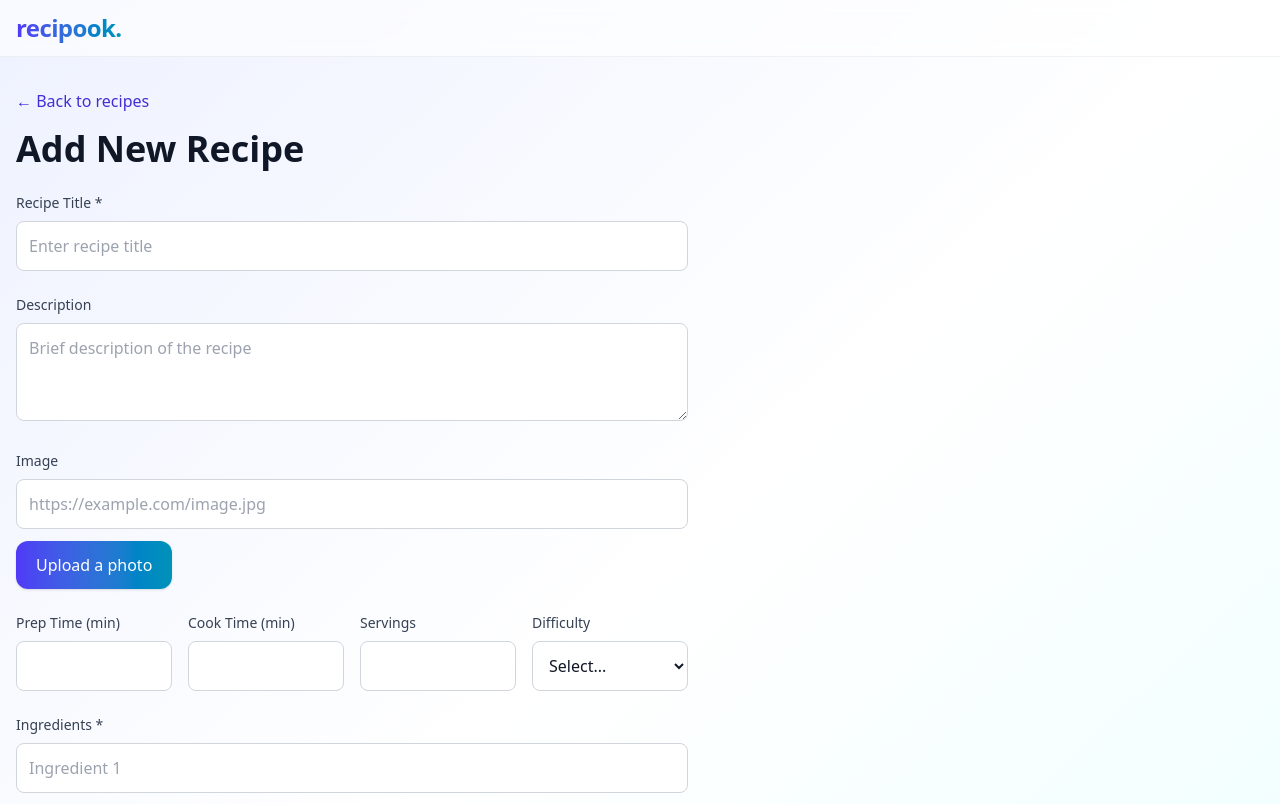
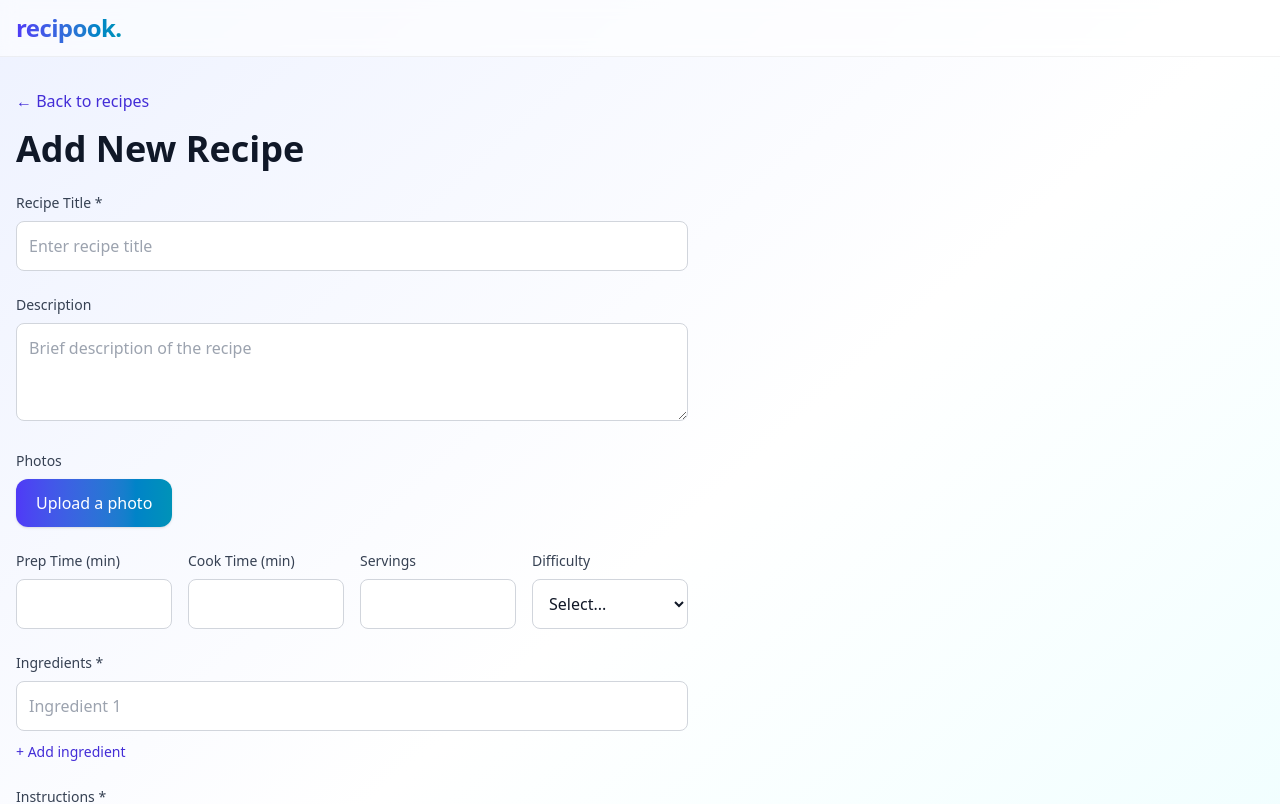
Before and after one commit to maxbulger/recipe-app, a Next.js app: page /recipes/new in a window 1280 px wide. Shown: the top 804 px of the page. Built offline with nearby package versions, Linux system fonts and the light colour scheme.

Commit message:
feat(upload): use Vercel Blob in production (fallback to disk in dev); remove image URL inputs and present only 'Upload a photo' CTA; iOS presents Camera or Photo Library

```diff
--- a/package.json
+++ b/package.json
@@ -14,6 +14,7 @@
   },
   "dependencies": {
     "@prisma/client": "^6.16.2",
+    "@vercel/blob": "^0.27.0",
     "next": "15.5.3",
     "prisma": "^6.16.2",
     "react": "19.1.0",
--- a/src/app/api/upload/route.ts
+++ b/src/app/api/upload/route.ts
@@ -2,6 +2,7 @@ import { NextRequest, NextResponse } from 'next/server'
 import { writeFile, mkdir } from 'fs/promises'
 import path from 'node:path'
 import { randomUUID } from 'node:crypto'
+import { put } from '@vercel/blob'
 
 const DEFAULT_MAX_SIZE = 5 * 1024 * 1024 // 5MB
 const ALLOWED_MIME = new Set([
@@ -49,17 +50,26 @@ export async function POST(request: NextRequest) {
     const arrayBuffer = await file.arrayBuffer()
     const buffer = Buffer.from(arrayBuffer)
 
+    const safeExt = EXT_FROM_MIME[file.type] || 'bin'
+    const filename = `${Date.now()}-${randomUUID()}.${safeExt}`
+
+    const token = process.env.BLOB_READ_WRITE_TOKEN || process.env.VERCEL_BLOB_RW_TOKEN
+    if (token) {
+      // Store in Vercel Blob (public)
+      const blob = await put(`uploads/${filename}`, file, {
+        access: 'public',
+        token,
+        contentType: file.type,
+      })
+      return NextResponse.json({ url: blob.url })
+    }
+
+    // Fallback to local disk (dev)
     const uploadDir = path.join(process.cwd(), 'public', 'uploads')
     await mkdir(uploadDir, { recursive: true })
-
-    const safeExt = EXT_FROM_MIME[file.type] || 'bin'
-    const filename = `${Date.now()}-${randomUUID()}.${safeExt}`
     const filepath = path.join(uploadDir, filename)
-
     await writeFile(filepath, buffer)
-
-    const url = `/uploads/${filename}`
-    return NextResponse.json({ url })
+    return NextResponse.json({ url: `/uploads/${filename}` })
   } catch (error) {
     console.error('Upload failed:', error)
     return NextResponse.json({ error: 'Upload failed' }, { status: 500 })
--- a/src/app/recipes/[id]/edit/page.tsx
+++ b/src/app/recipes/[id]/edit/page.tsx
@@ -281,19 +281,10 @@ export default function EditRecipePage({ params }: EditRecipePageProps) {
         </div>
 
         <div>
-          <label htmlFor="imageUrl" className="block text-sm font-medium text-gray-700 mb-2">
-            Image
+          <label className="block text-sm font-medium text-gray-700 mb-2">
+            Photos
           </label>
           <div className="space-y-3">
-            <input
-              type="url"
-              id="imageUrl"
-              value={formData.imageUrl}
-              onChange={(e) => setFormData(prev => ({ ...prev, imageUrl: e.target.value }))}
-              disabled={uploading}
-              className="w-full p-3 border border-gray-300 rounded-lg focus:ring-2 focus:ring-indigo-500 focus:border-transparent disabled:opacity-60 disabled:cursor-not-allowed"
-              placeholder="https://example.com/image.jpg"
-            />
             <div className="flex items-center gap-3">
               <Button type="button" onClick={() => !uploading && fileInputRef.current?.click()} disabled={uploading}>
                 Upload a photo
--- a/src/app/recipes/new/page.tsx
+++ b/src/app/recipes/new/page.tsx
@@ -187,19 +187,10 @@ export default function NewRecipePage() {
         </div>
 
         <div>
-          <label htmlFor="imageUrl" className="block text-sm font-medium text-gray-700 mb-2">
-            Image
+          <label className="block text-sm font-medium text-gray-700 mb-2">
+            Photos
           </label>
           <div className="space-y-3">
-          <input
-            type="url"
-            id="imageUrl"
-            value={formData.imageUrl}
-            onChange={(e) => setFormData(prev => ({ ...prev, imageUrl: e.target.value }))}
-            disabled={uploading}
-            className="w-full p-3 border border-gray-300 rounded-lg bg-white text-gray-900 placeholder-gray-500 focus:ring-2 focus:ring-indigo-500 focus:border-transparent disabled:opacity-60 disabled:cursor-not-allowed"
-            placeholder="https://example.com/image.jpg"
-          />
             <div className="flex items-center gap-3">
               <Button type="button" onClick={() => !uploading && fileInputRef.current?.click()} disabled={uploading}>
                 Upload a photo
```
